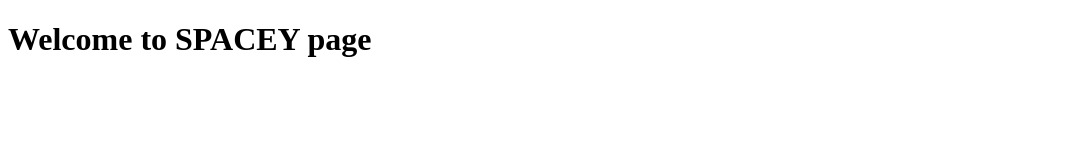
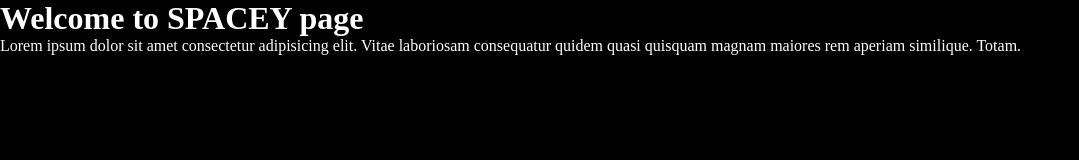
Before and after one commit to YGCodeScape/SPACEY, a plain HTML site: page index.html in a window 1280 px wide. Shown: the whole page, without its empty margins (0-1079 px from the left). Drawn offline with Linux system fonts and the light colour scheme; files that its build step writes are made by us from their sources.

Commit message:
added h1,p tags

```diff
--- a/index.html
+++ b/index.html
@@ -4,8 +4,10 @@
     <meta charset="UTF-8">
     <title>SPACEY</title>
     <meta name="viewport" content="width=device-width, initial-scale=1.0">
+    <link rel="stylesheet" href="/SpaceY/SPACEY/style.css">
 </head>
 <body>
     <h1>Welcome to SPACEY page</h1>
+    <p>Lorem ipsum dolor sit amet consectetur adipisicing elit. Vitae laboriosam consequatur quidem quasi quisquam magnam maiores rem aperiam similique. Totam.</p>
 </body>
 </html>
--- a/style.css
+++ b/style.css
@@ -0,0 +1,9 @@
+* {
+    margin: 0;
+    padding: 0;
+    box-sizing: border-box;
+}
+body {
+    background: black;
+    color: white;
+}
```
